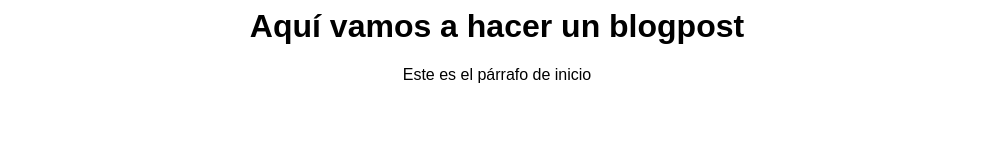
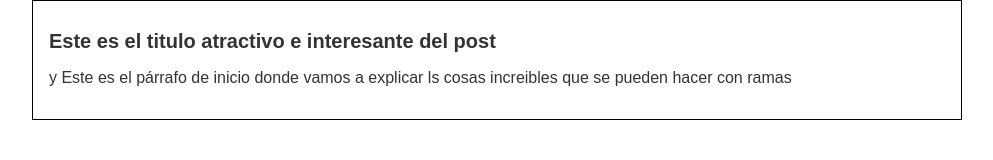
Before and after one commit to dfalvarezy/hyperBlog, a plain HTML site: page index.html in a window 1280 px wide. Shown: the whole page, without its empty margins (143-1136 px from the left). Drawn offline with Linux system fonts and the light colour scheme.

Commit message:
commit al master del blog en su version mas reciente

```diff
--- a/css/styles.css
+++ b/css/styles.css
@@ -1,4 +1,20 @@
 body {
+    color: #333;
     text-align: center;
     font-family: "Arial";
+    font-size: 16px;
+    margin: 0;
+    padding: 0;
 }
+
+#container {
+    width: 70%;
+    padding: 1em;
+    text-align: left;
+    border: 1px solid #000;
+    margin: 0 auto;
+}
+
+#container h1 {
+    font-size: 20px;
+}
--- a/index.html
+++ b/index.html
@@ -7,7 +7,11 @@
     <link rel="stylesheet" href="css/styles.css">
 </head>
 <body>
-    <h1>Aquí vamos a hacer un blogpost</h1>
-    <p>Este es el párrafo de inicio</p>
+    <div id="container">
+        <div id="post">
+            <h1>Este es el titulo atractivo e interesante del post</h1>
+            <p>y Este es el párrafo de inicio donde vamos a explicar ls cosas increibles que se pueden hacer con ramas</p>
+        </div>
+    </div>
 </body>
 </html>
```
